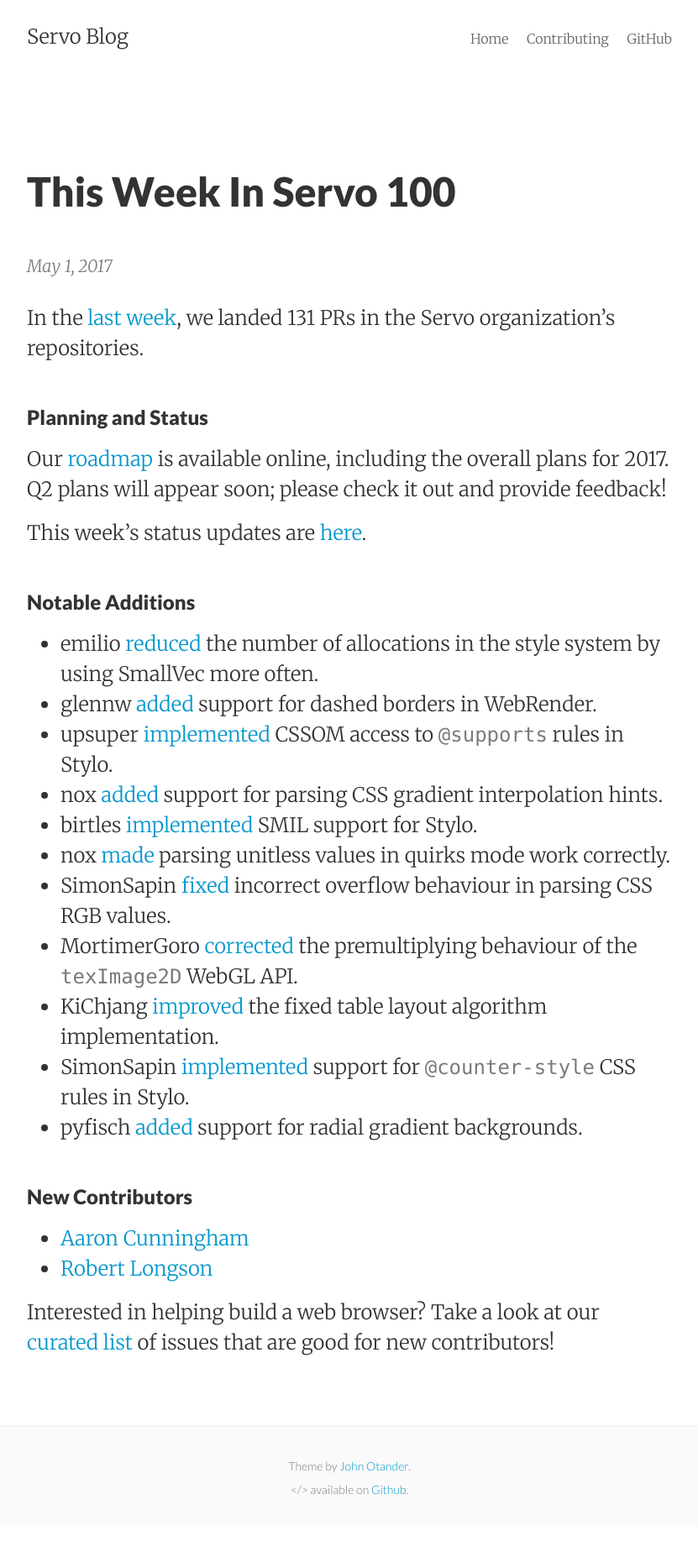
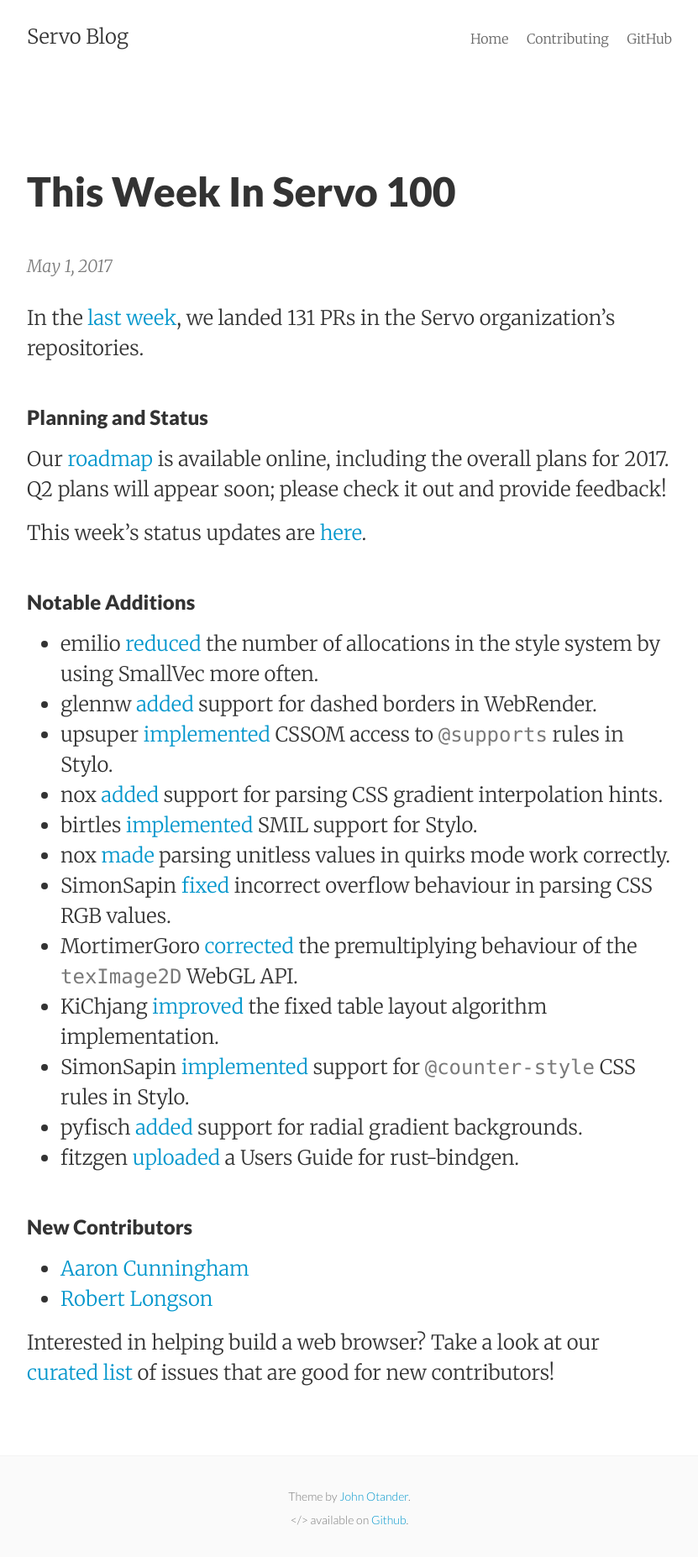
Before and after one commit to servo/blog.servo.org, a Jekyll site: the page built from _posts/2017-05-01-twis-100.md, in a window 1280 px wide. Shown: the whole page at 84% size, without its empty margins (224-1055 px from the left). Built offline with Jekyll 4.4.1, drawn with Linux system fonts in a browser that asks for light colours; before the commit the page ends 1818 px from its top, so only the background shows below that.

Commit message:
Add bindgen users guide.

```diff
--- a/_posts/2017-05-01-twis-100.md
+++ b/_posts/2017-05-01-twis-100.md
@@ -29,6 +29,7 @@
 - KiChjang [improved](https://github.com/servo/servo/pull/16588) the fixed table layout algorithm implementation.
 - SimonSapin [implemented](https://github.com/servo/servo/pull/16455) support for `@counter-style` CSS rules in Stylo.
 - pyfisch [added](https://github.com/servo/servo/pull/16385) support for radial gradient backgrounds.
+- fitzgen [uploaded](https://github.com/servo/rust-bindgen/pull/668) a Users Guide for rust-bindgen.
 
 ### New Contributors
 
```
